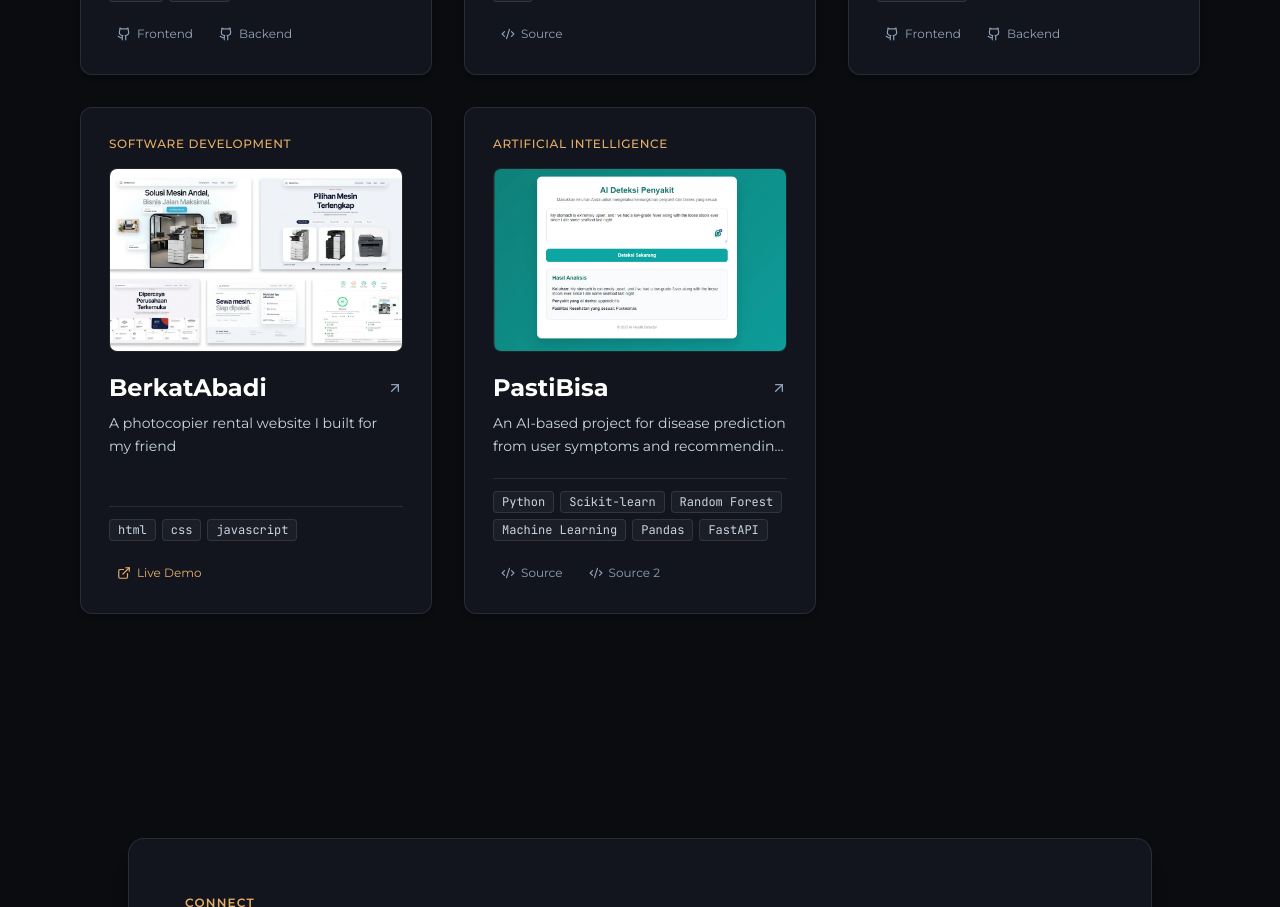
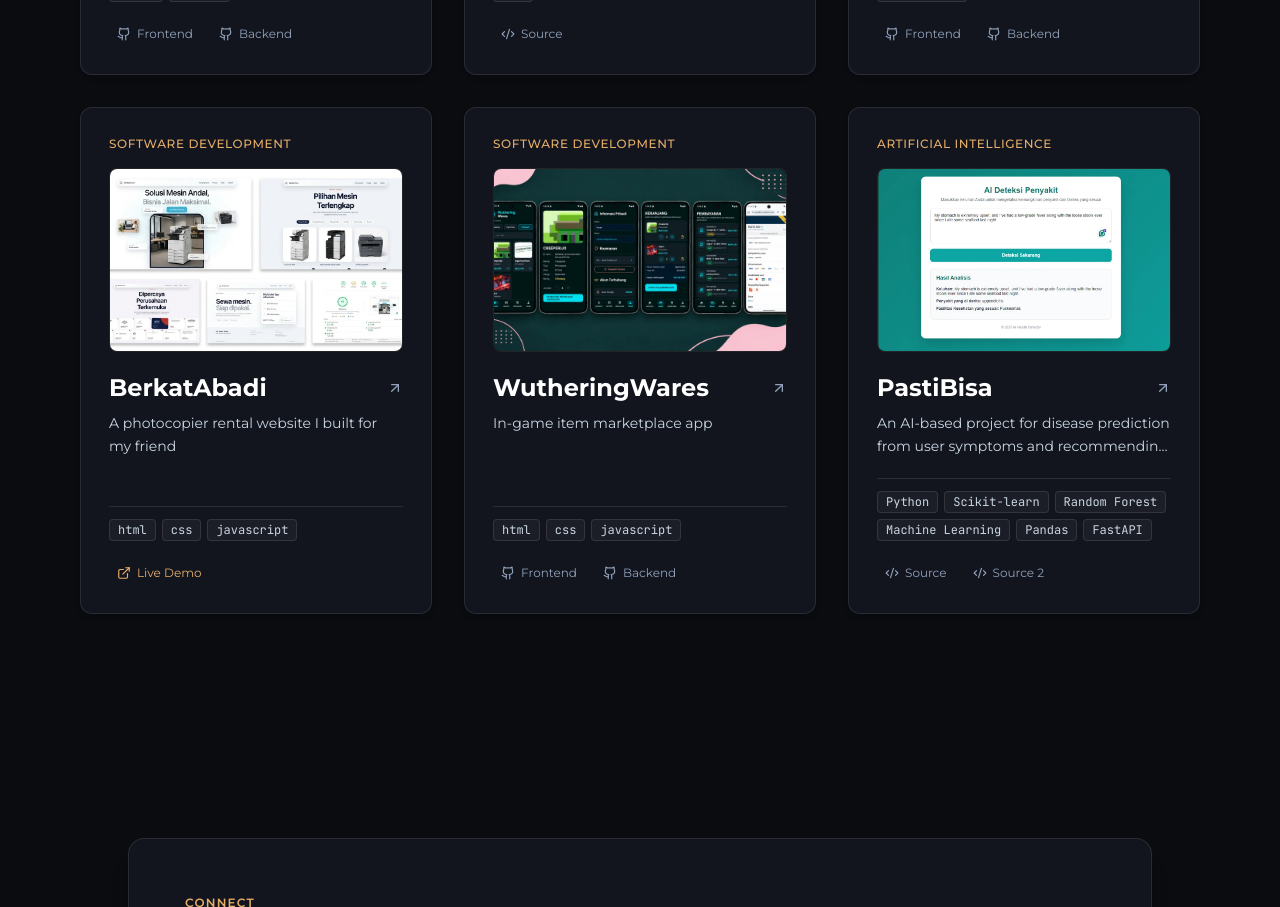
Before and after one commit to MarcelinuZz/Portofolio, a React (Vite) app: page /Journey in a window 1280 px wide. Shown: the part 1480-2387 px from the top of the page. Built offline with nearby package versions, Linux system fonts and the light colour scheme.

Commit message:
adding more project

```diff
--- a/src/data/projects.js
+++ b/src/data/projects.js
@@ -79,6 +79,27 @@ export const projectsData = [
       'Collaborated with my partner to design and refine the UI, Conducted direct consultation with client to gather feedback for the ui, improving website performance and SEO',
     keyLearning:
       'Hosting Website, Website Performance, SEO'
+  },
+    {
+    id: 'wutheringwares',
+    title: 'WutheringWares',
+    category: 'Software Development',
+    featured: true,
+    shortDescription: 'In-game item marketplace app',
+    image: '/images/projects/Wuthering.webp',
+    technologies: ['html', 'css', 'javascript'],
+    github: {
+      frontend: 'https://github.com/MarcelinuZz/WutheringWaresFE',
+      backend: 'https://github.com/MarcelinuZz/WutheringWaresBE'
+    },
+    source: null,
+    liveDemo: null,
+    overview:
+      'A full-stack marketplace application built to handle in-game item transactions. Designed with strict role management, providing administrators with a dedicated dashboard to add and manage item. For the user-facing side, the app delivers a smooth browsing and purchasing experience, backed by reliable sandbox transaction simulations (via Midtrans) to ensure checkout stability.',
+    myContribution:
+      'Building entire backend and frontend for aplication',
+    keyLearning:
+      'Static File Serving, Oauth2 with google and discord'
   },
   {
     id: 'ai-health-assistant',
```
Also changed, not shown: public/images/projects/Wuthering.webp (added).
